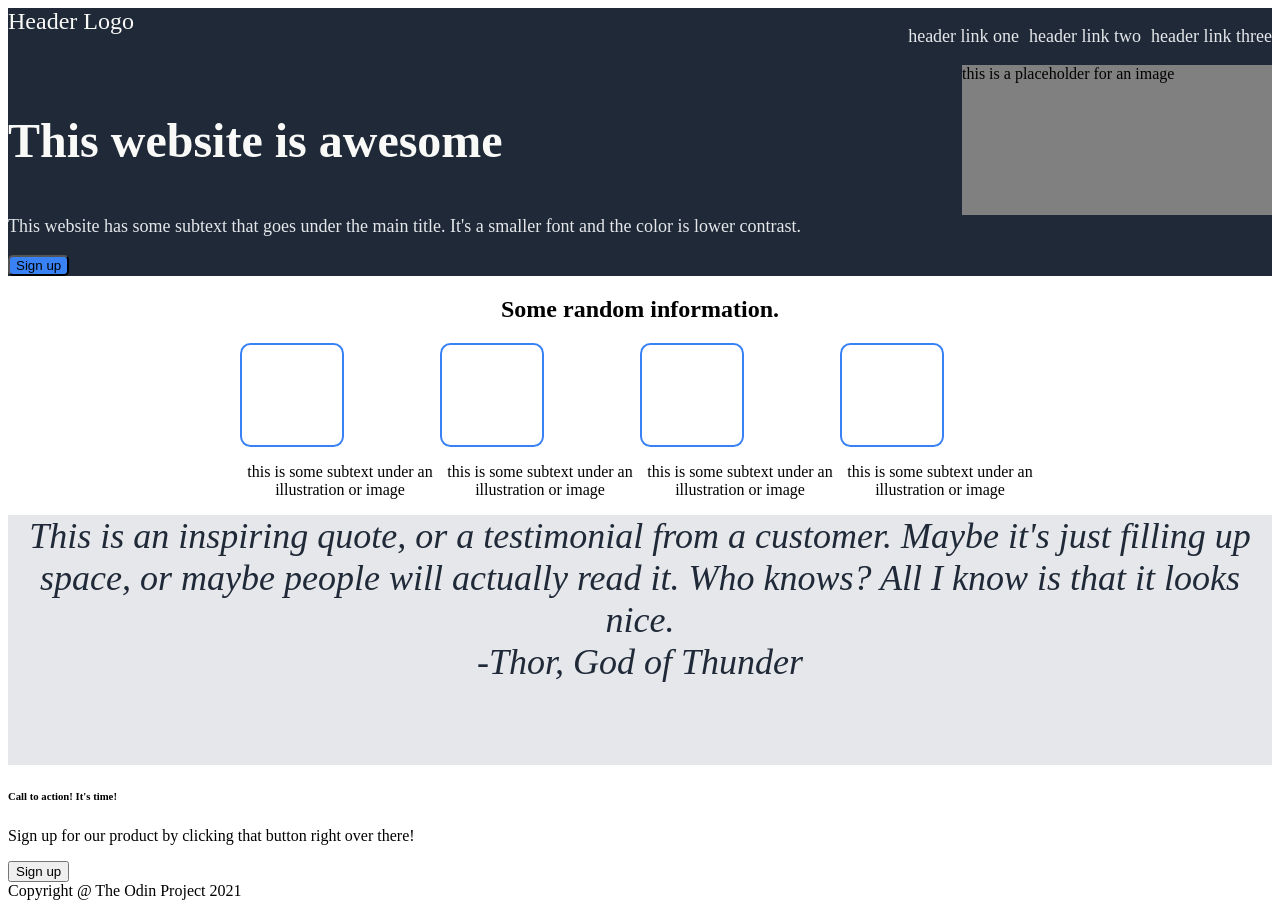
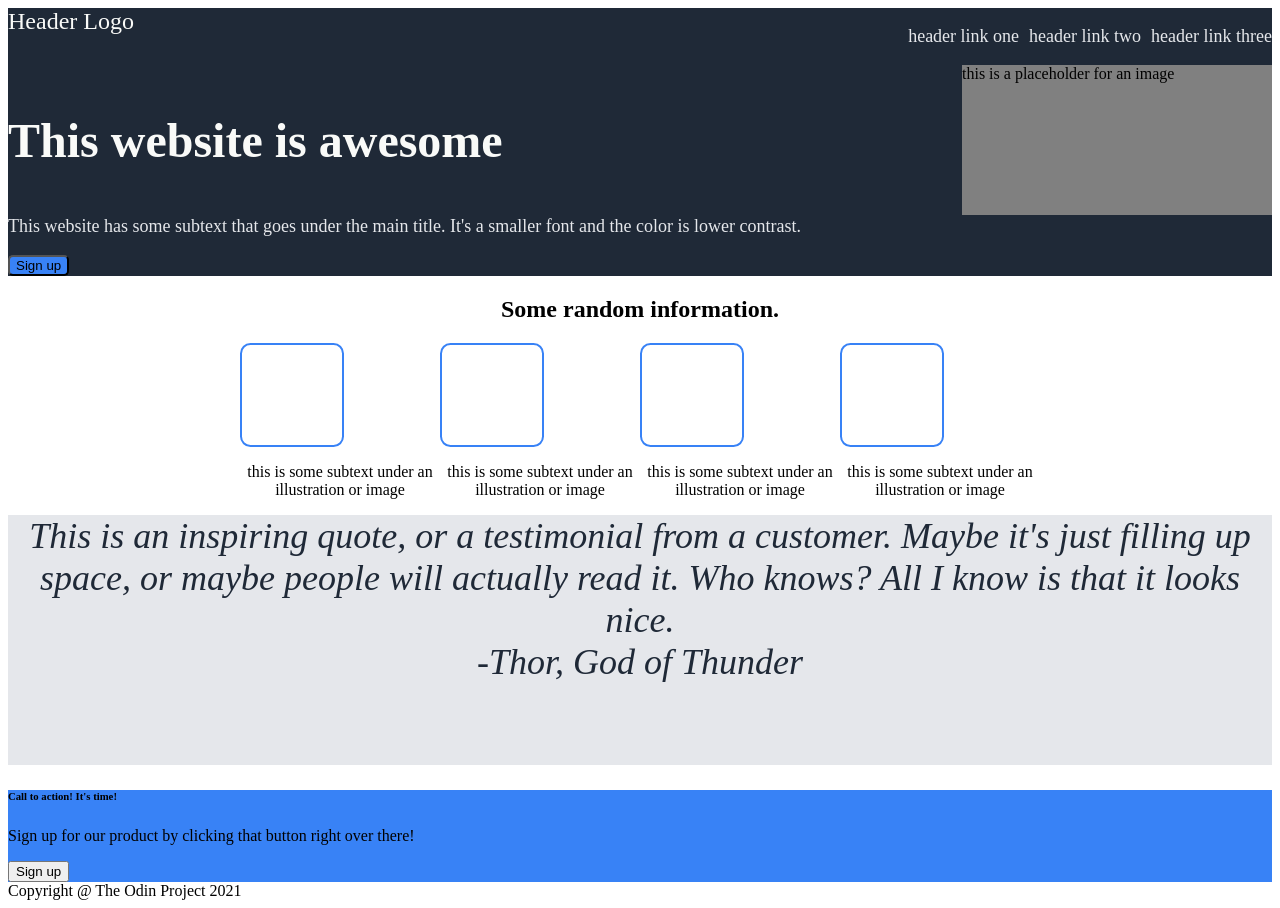
Before and after one commit to Kelechi125/odin-landing-page, a plain HTML site: page index.html in a window 1280 px wide. Drawn offline with Linux system fonts and the light colour scheme.

Commit message:
add background-color to .blue-box in styles.css

```diff
--- a/styles.css
+++ b/styles.css
@@ -88,3 +88,7 @@ ul {
     color: #1F2937;
     text-align: center;
 }
+
+.blue-box {
+    background-color: #3882F6;
+}
```
